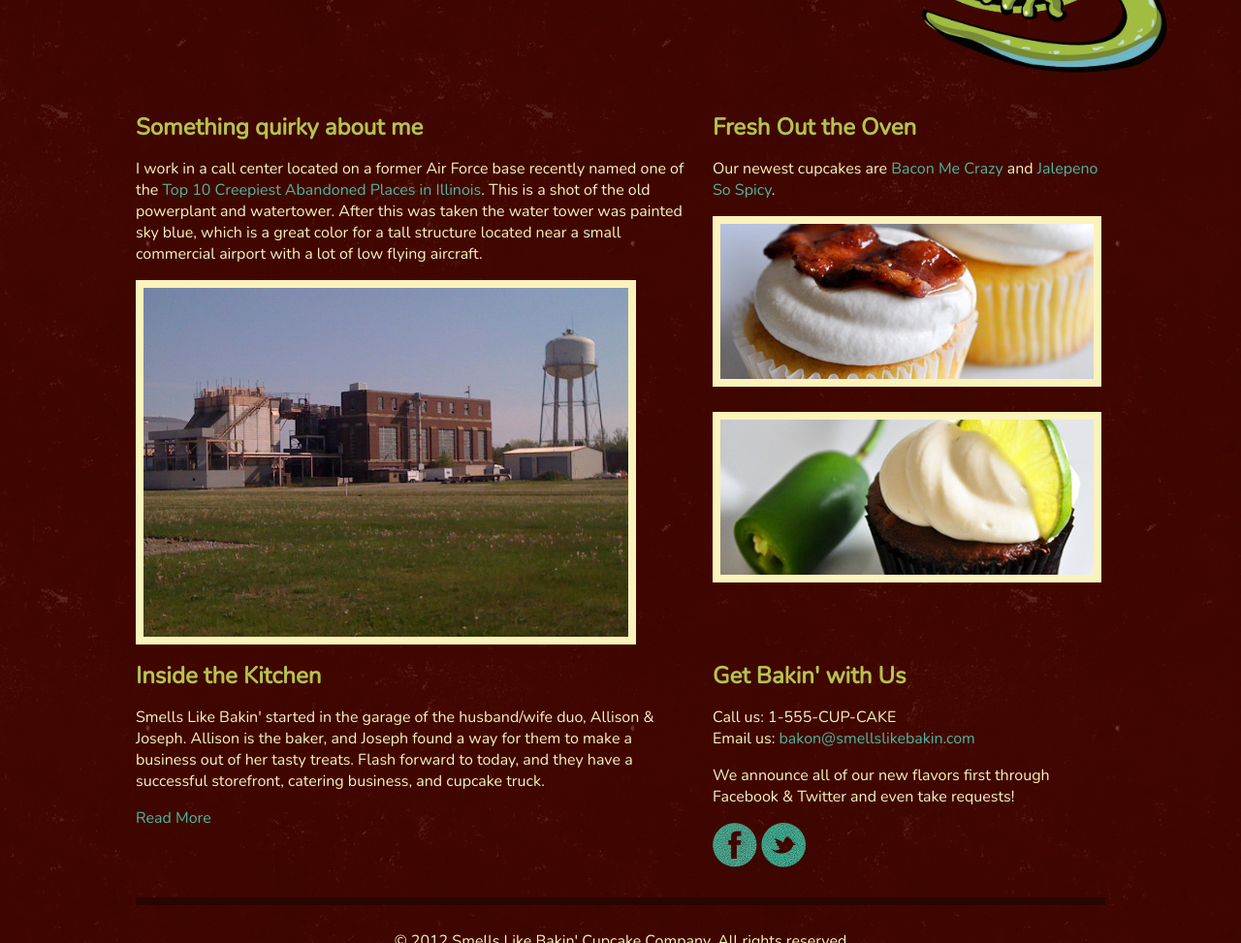
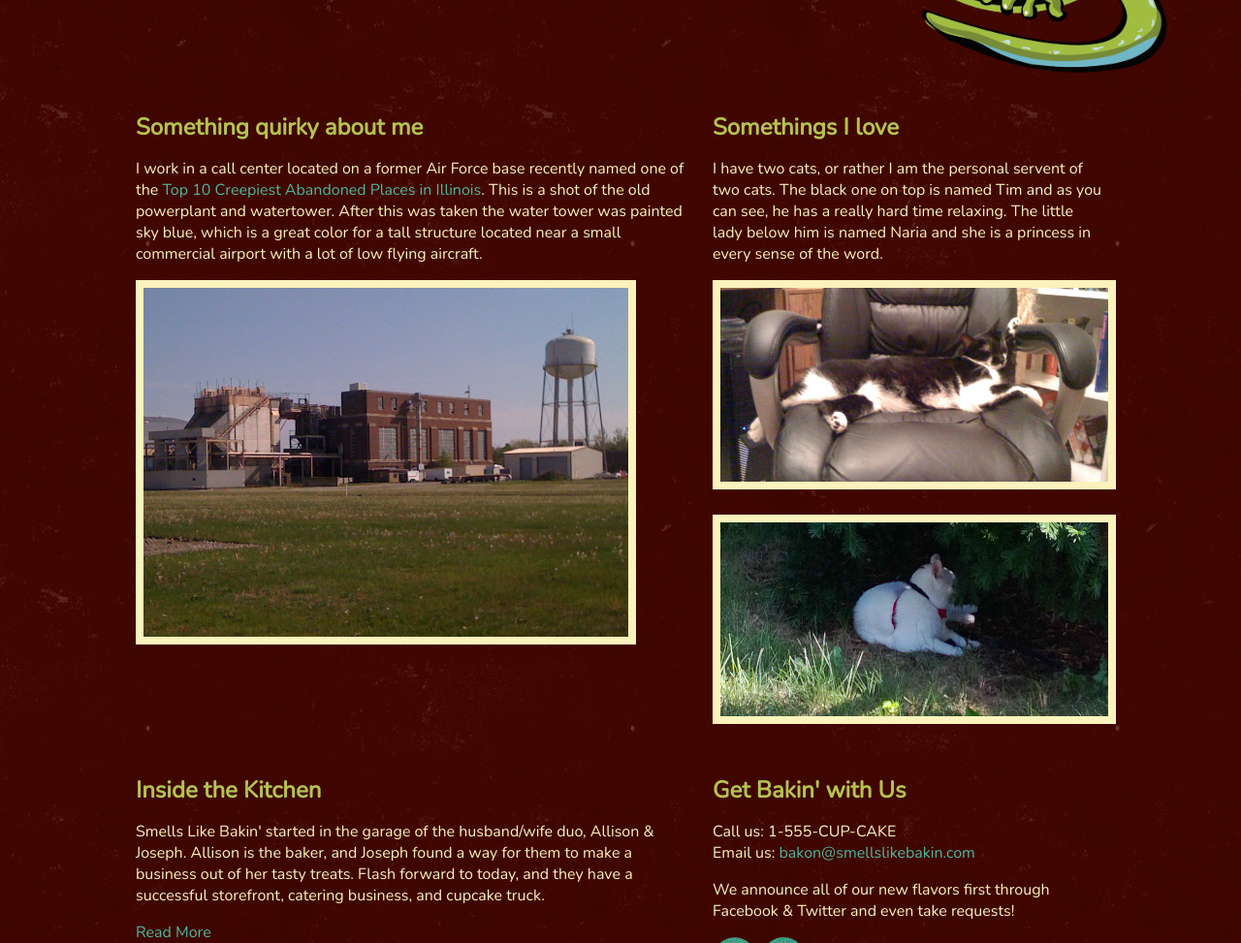
Before and after one commit to cugamer/website, a plain HTML site: page smells_like_teen_spirit.html in a window 1280 px wide. Shown: the part 454-1427 px from the top of the page at 97% size. Drawn offline with nearby package versions, Linux system fonts and the light colour scheme.

Commit message:
Added kitty pics to the file

```diff
--- a/smells_like_teen_spirit.html
+++ b/smells_like_teen_spirit.html
@@ -38,14 +38,14 @@
 	  <div id="featured-cupcake" class="grid_7">
 	  	<h2>Something quirky about me</h2>
 	  	<p>I work in a call center located on a former Air Force base recently named one of the <a href="http://mysteriousheartland.com/top-10/top-10-creepiest-abandoned-places-in-illinois/">Top 10 Creepiest Abandoned Places in Illinois</a>.  This is a shot of the old powerplant and watertower.  After this was taken the water tower was painted sky blue, which is a great color for a tall structure located near a small commercial airport with a lot of low flying aircraft.</p>
-	  	<img src="img/base.JPG" alt="Avocado Chocolate Cupcake" height="360" width="500">
+	  	<img src="img/base.JPG" alt="What's that over there moving in the shadow?" height="360" width="500">
 	  </div>
 
     <div id="new-cupcakes" class="grid_5 omega">
-      <h2>Fresh Out the Oven</h2>
-      <p>Our newest cupcakes are <a href="http://www.jonathonnordquist.com/work.html">Bacon Me Crazy</a> and <a href="http://www.jonathonnordquist.com/work.html">Jalepeno So Spicy</a>.</p>
-      <img src="img/new-cupcake-bacon.jpg" alt="Bacon Me Crazy">
-      <img src="img/new-cupcake-jalapeno.jpg" alt="Jalepeno So Spicy">
+      <h2>Somethings I love</h2>
+      <p>I have two cats, or rather I am the personal servent of two cats.  The black one on top is named Tim and as you can see, he has a really hard time relaxing.  The little lady below him is named Naria and she is a princess in every sense of the word.  <p>
+      <img src="img/tim.jpg" alt="Having no bones is the way to go." height="200" width ="400">
+      <img src="img/naria.jpg" alt="I'm perfect in every way, now I'm going to eat grass then throw it back up." height="200" width ="400">
     </div>
 
     <div class="grid_7">
```
